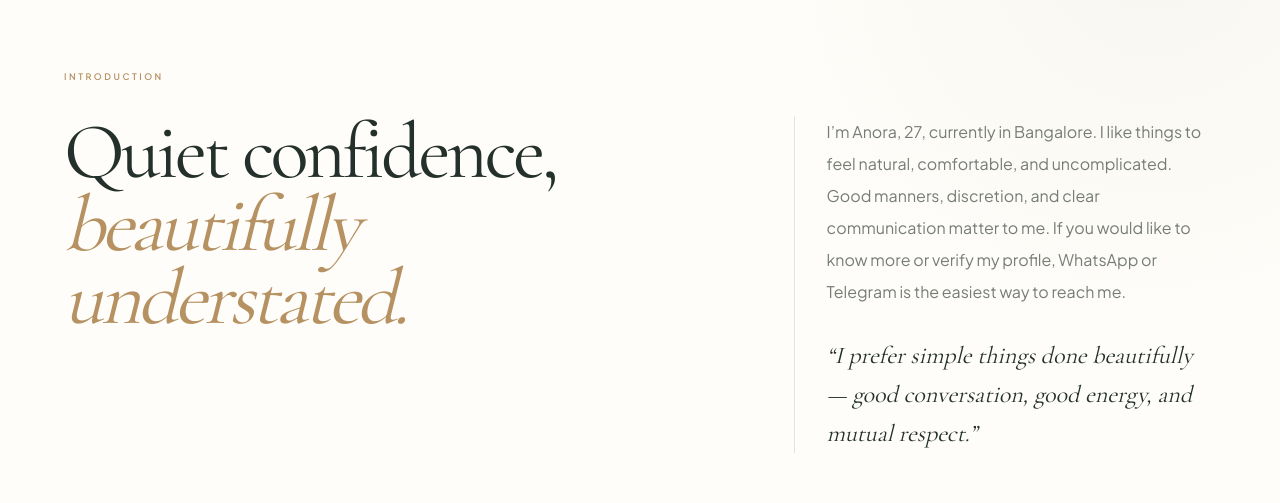
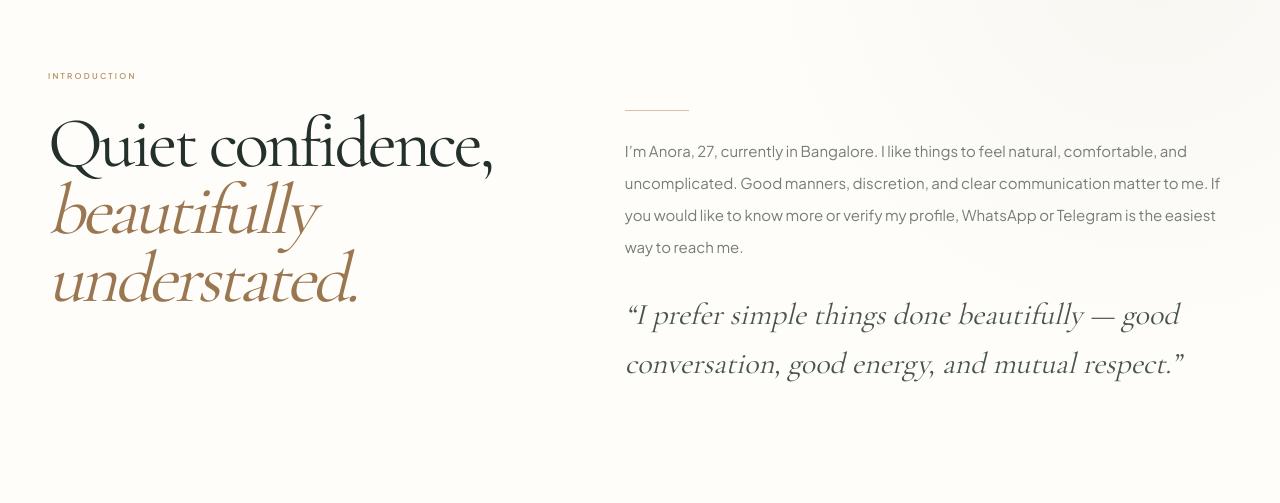
Before and after one commit to MohitAhlawat93/dancer-portfolio, a Next.js app: page / in a window 1280 px wide. Shown: the part 858-1361 px from the top of the page. Built offline with nearby package versions, Linux system fonts and the light colour scheme; no server answers.

Commit message:
design: soften introduction with editorial spacing

```diff
--- a/components/sections/Introduction.tsx
+++ b/components/sections/Introduction.tsx
@@ -2,25 +2,26 @@ import { siteContent } from "@/content/site-content";
 
 export function Introduction() {
   return (
-    <section className="section-paper relative overflow-hidden px-5 py-20 sm:px-6 sm:py-24 lg:px-16 lg:py-32">
-      <div className="relative z-10 mx-auto max-w-[1500px]">
-        <p className="text-[9px] font-semibold uppercase tracking-[.28em] text-accent">
+    <section className="section-paper relative overflow-hidden px-5 py-20 sm:px-7 sm:py-24 lg:px-12 lg:py-32">
+      <div className="mx-auto max-w-[1440px]">
+        <p className="text-[8px] font-bold uppercase tracking-[.28em] text-accent">
           Introduction
         </p>
 
-        <div className="mt-8 grid gap-10 lg:grid-cols-[1.08fr_.72fr] lg:gap-24">
-          <p className="max-w-5xl font-display text-[clamp(3.1rem,6.2vw,6.3rem)] font-light leading-[.92] tracking-[-.045em] text-foreground">
+        <div className="mt-7 grid gap-10 lg:grid-cols-[.9fr_1.1fr] lg:gap-20">
+          <h2 className="max-w-2xl font-display text-[clamp(3.2rem,5.6vw,5.7rem)] font-light leading-[.94] tracking-[-.045em] text-deep">
             Quiet confidence,
-            <span className="block italic text-accent">beautifully understated.</span>
-          </p>
+            <span className="block italic text-[#9a7750]">beautifully understated.</span>
+          </h2>
 
-          <div className="self-end border-l border-line pl-6 sm:pl-8">
-            <p className="text-sm leading-8 text-muted sm:text-base">
+          <div className="max-w-2xl self-end">
+            <div className="h-px w-16 bg-accent/55" />
+            <p className="mt-6 text-sm leading-8 text-muted sm:text-[15px]">
               {siteContent.profile.bio}
             </p>
-            <p className="mt-7 font-display text-2xl font-light italic leading-relaxed text-deep">
+            <blockquote className="mt-7 font-display text-2xl font-light italic leading-relaxed text-[#48544e] sm:text-3xl">
               “{siteContent.profile.quote}”
-            </p>
+            </blockquote>
           </div>
         </div>
       </div>
```
